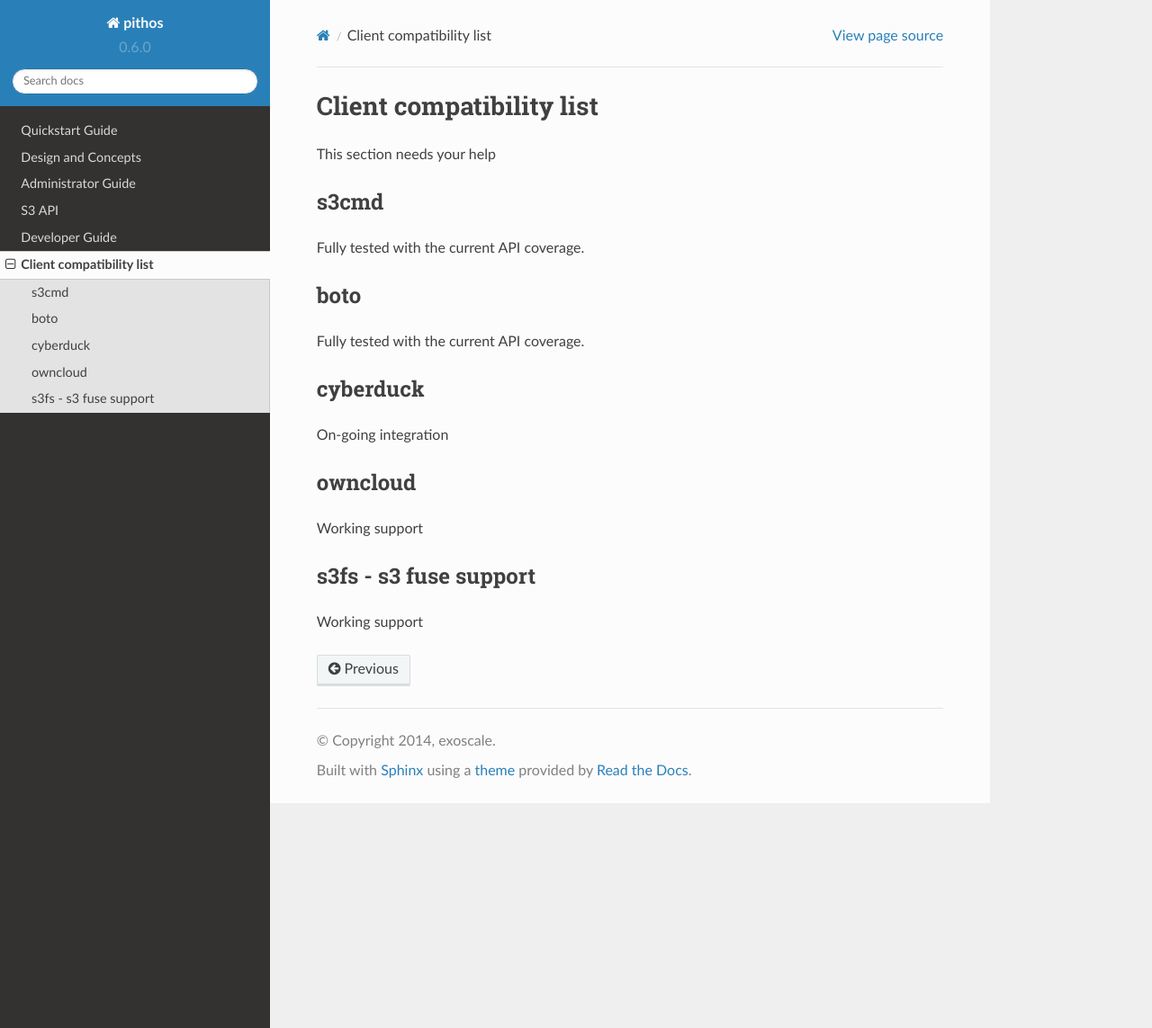
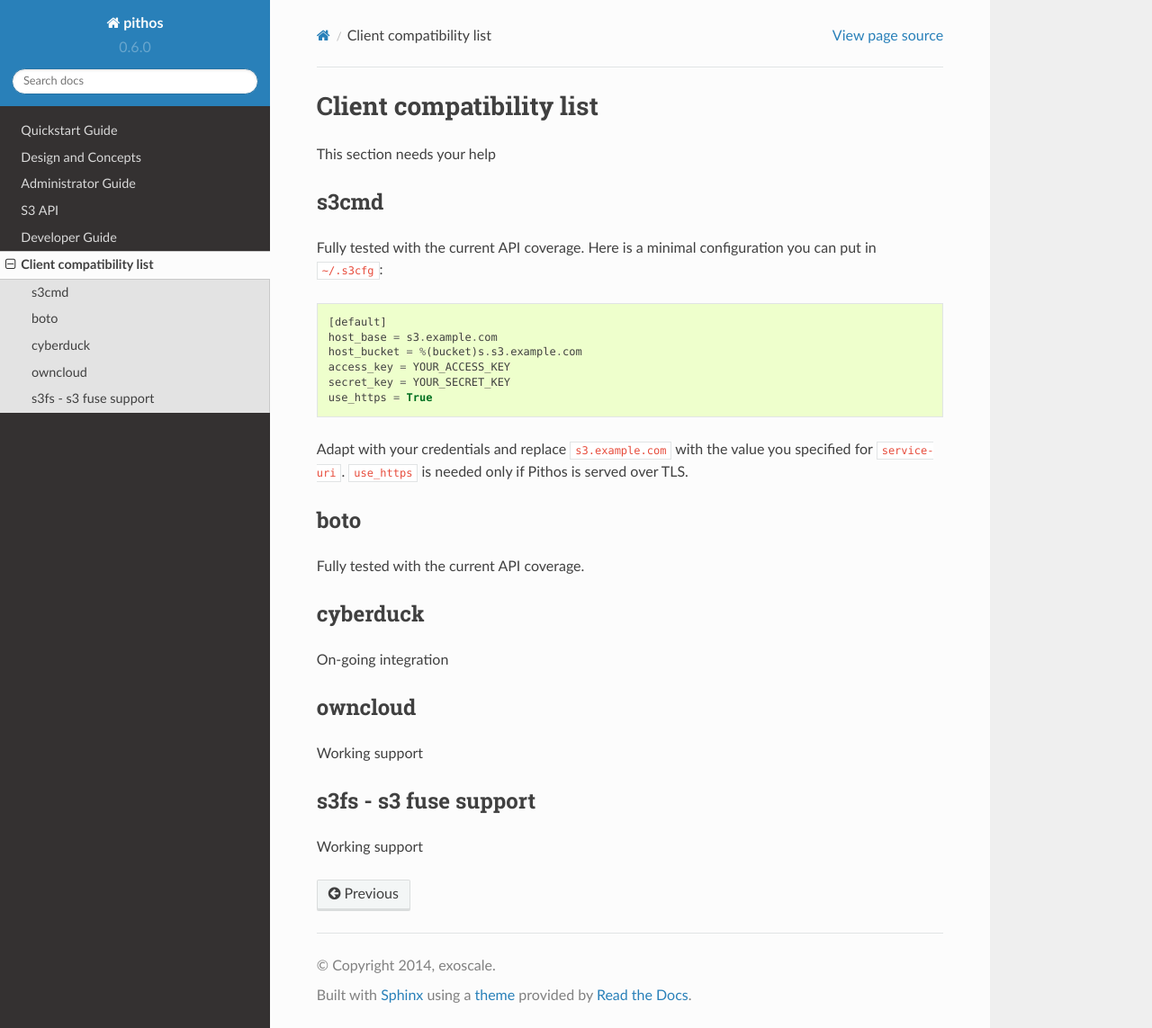
Before and after one commit to exoscale/pithos, a Sphinx documentation site: the page built from doc/source/clients.rst, in a window 1280 px wide and 1143 px high. Shown: the whole window at 90% size. Built offline with Sphinx 7.4.7 and the Read the Docs theme 2.0.0, drawn with Linux system fonts in a browser that asks for light colours.

Commit message:
doc: document a minimal s3cmd configuration file

```diff
--- a/doc/source/clients.rst
+++ b/doc/source/clients.rst
@@ -6,7 +6,19 @@
 s3cmd
 -----
 
-Fully tested with the current API coverage.
+Fully tested with the current API coverage. Here is a minimal
+configuration you can put in ``~/.s3cfg``::
+
+    [default]
+    host_base = s3.example.com
+    host_bucket = %(bucket)s.s3.example.com
+    access_key = YOUR_ACCESS_KEY
+    secret_key = YOUR_SECRET_KEY
+    use_https = True
+
+Adapt with your credentials and replace ``s3.example.com`` with the
+value you specified for ``service-uri``.  ``use_https`` is needed only
+if Pithos is served over TLS.
 
 boto
 ----
```
